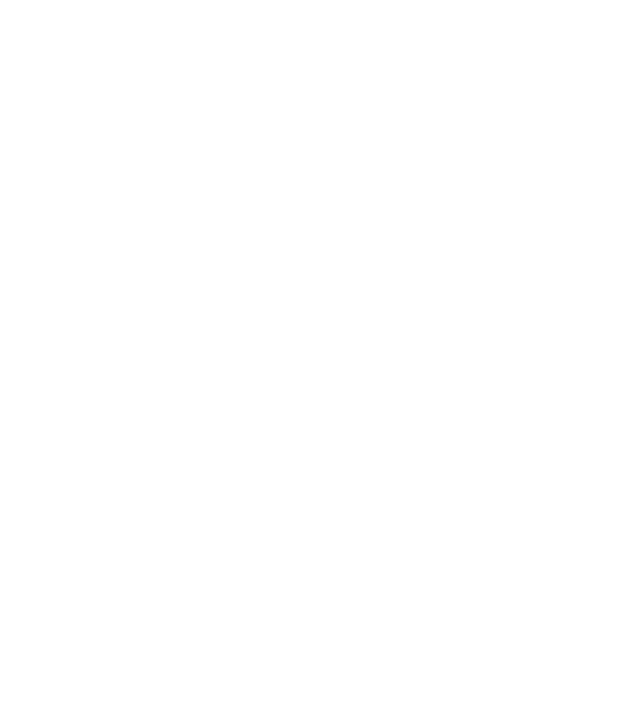
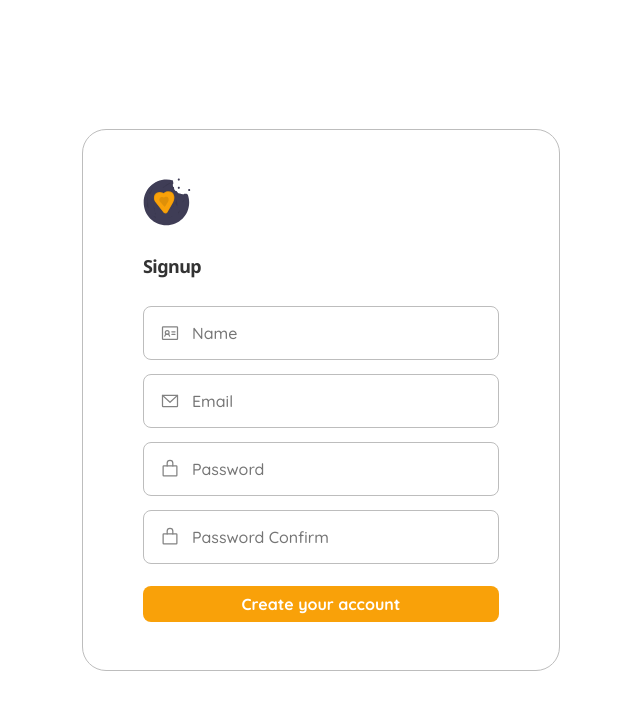
Before and after one commit to guispati/shoppingify, a React (Vite) app in the folder client/: page /signup in a window 1280 px wide. Before the commit this address had no page. Shown: the top 710 px of the page, without its empty margins (319-959 px from the left). Built offline with nearby package versions, Linux system fonts and the light colour scheme; no server answers.

Commit message:
signup page + auth + autorization

```diff
--- a/client/src/Router.tsx
+++ b/client/src/Router.tsx
@@ -1,12 +1,27 @@
 import { Routes, Route } from 'react-router-dom'
+import { ProtectedRoute } from './components/ProtectedRoute';
+import { AuthContextProvider } from './contexts/AuthContext';
+import { Home } from './pages/Home';
 import { Login } from './pages/Login';
+import { Signup } from './pages/Signup';
 
 export function Router() {
     return (
-        <Routes>
-            <Route path="/">
-                <Route path="/login" element={<Login />} />
-            </Route>
-        </Routes>
+		<AuthContextProvider>
+			<Routes>
+				<Route path="/login" element={<Login />} />
+				<Route path="/signup" element={<Signup />} />
+				<Route path="/">
+					<Route
+						path="/"
+						element={
+							<ProtectedRoute>
+								<Home />
+							</ProtectedRoute>
+						}
+					/>
+				</Route>
+			</Routes>
+		</AuthContextProvider>
     );
 }
--- /dev/null
+++ b/client/src/components/ProtectedRoute/index.tsx
@@ -0,0 +1,21 @@
+import { ReactNode } from 'react';
+import { Navigate } from 'react-router-dom';
+import { useAuth } from '../../hooks/useAuth';
+
+interface ProtectedRouteProps {
+	children: ReactNode;
+}
+
+export function ProtectedRoute({ children }: ProtectedRouteProps) {
+	const { user } = useAuth();
+
+	if (!user) {
+		return <Navigate to="/login" replace />;
+	}
+
+	return (
+		<>
+			{children}
+		</>
+	);
+};
--- /dev/null
+++ b/client/src/contexts/AuthContext.tsx
@@ -0,0 +1,83 @@
+import axios from "axios";
+import { createContext, ReactNode, useEffect, useState } from "react";
+
+interface User {
+	email: string;
+	name: string;
+	photo: string;
+	role: string;
+}
+
+interface Auth {
+    user: User | null;
+	login: (email: string, password: string) => Promise<void>;
+	signup: (name: string, email: string, password: string, passwordConfirm: string) => Promise<void>;
+	logout: () => void;
+}
+
+export const AuthContext = createContext({} as Auth);
+
+interface AuthContextProviderProps {
+	children: ReactNode;
+}
+
+export function AuthContextProvider({ children }: AuthContextProviderProps) {
+	const API_URL = `${import.meta.env.VITE_API_URL}/users/`;
+
+	const [user, setUser] = useState<User | null>(() => {
+		const user = localStorage.getItem("user");
+		if (user) {
+			return JSON.parse(user);
+		}
+		return null;
+	});
+
+	const login = async (email: string, password: string) => {
+		const token = await axios.post(API_URL + "login", {
+			email,
+			password
+		})
+		.then(response => {
+			if (response.data.token) {
+				localStorage.setItem("user", JSON.stringify(response.data.data.user));
+			}
+
+			return response.data;
+		});
+
+		setUser(token);
+	};
+
+	const signup = async (name: string, email: string, password: string, passwordConfirm: string) => {
+		const token = await axios.post(API_URL + "signup", {
+			name,
+			email,
+			password,
+			passwordConfirm
+		})
+		.then(response => {
+			if (response.data.token) {
+				localStorage.setItem("user", JSON.stringify(response.data.data.user));
+			}
+
+			return response.data;
+		});
+
+		setUser(token);
+	};
+
+	const logout = () => {
+		localStorage.removeItem("user");
+		setUser(null);
+	};
+
+	useEffect(() => {
+
+	}, []);
+
+	return (
+		<AuthContext.Provider value={{ user, login, signup, logout }}>
+			{children}
+		</AuthContext.Provider>
+	);
+}
--- /dev/null
+++ b/client/src/hooks/useAuth.ts
@@ -0,0 +1,6 @@
+import { useContext } from "react";
+import { AuthContext } from '../contexts/AuthContext';
+
+export const useAuth = () => {
+  	return useContext(AuthContext);
+};
--- /dev/null
+++ b/client/src/pages/Home/index.tsx
@@ -0,0 +1,9 @@
+import { HomeContainer } from "./styles";
+
+export function Home() {
+	return (
+		<HomeContainer>
+			<h1>Home</h1>
+		</HomeContainer>
+	);
+}
--- /dev/null
+++ b/client/src/pages/Home/styles.ts
@@ -0,0 +1,4 @@
+import styled from "styled-components";
+
+export const HomeContainer = styled.main`
+`;
--- a/client/src/pages/Login/index.tsx
+++ b/client/src/pages/Login/index.tsx
@@ -2,14 +2,15 @@ import { zodResolver } from '@hookform/resolvers/zod';
 import { FormProvider, useForm } from 'react-hook-form';
 import * as zod from 'zod';
 import { EnvelopeSimple, LockSimple } from 'phosphor-react';
+import { useNavigate } from 'react-router-dom';
 
+import logo from '../../assets/logo.svg';
 import { LoginBox, LoginContainer } from "./styles";
-import logo from '../../assets/logo.svg';
 import { LoginInput } from '../../components/LoginInput';
 import { LoginButton } from '../../components/LoginButton';
 import { SocialLogin } from './components/SocialLogin';
 import AuthService from "../../services/auth-service";
-import { useNavigate } from 'react-router-dom';
+import { useAuth } from '../../hooks/useAuth';
 
 const loginFormValidationSchema = zod.object({
 	email: zod.string().email(),
@@ -19,6 +20,8 @@ const loginFormValidationSchema = zod.object({
 export type LoginFormData = zod.infer<typeof loginFormValidationSchema>;
 
 export function Login() {
+	const { login } = useAuth();
+
 	const loginForm = useForm<LoginFormData>({
         resolver: zodResolver(loginFormValidationSchema),
         defaultValues: {
@@ -32,8 +35,8 @@ export function Login() {
 	const navigate = useNavigate();
 
 	async function handleLogin(data: LoginFormData) {
-		await AuthService.login(data.email, data.password).then(() => {
-			navigate('/', {state: data});
+		await login(data.email, data.password).then(() => {
+			navigate('/');
 		});
 	}
 
--- /dev/null
+++ b/client/src/pages/Profile/styles.ts
@@ -0,0 +1,4 @@
+import styled from "styled-components";
+
+export const ProfileContainer = styled.main`
+`;
--- a/client/src/pages/Signup/index.tsx
+++ b/client/src/pages/Signup/index.tsx
@@ -1,9 +1,71 @@
-import { SignupContainer } from "./styles";
+import { zodResolver } from '@hookform/resolvers/zod';
+import { FormProvider, useForm } from 'react-hook-form';
+import * as zod from 'zod';
+import { EnvelopeSimple, IdentificationCard, LockSimple } from 'phosphor-react';
+import { useNavigate } from 'react-router-dom';
+
+import logo from '../../assets/logo.svg';
+import { SignupBox, SignupContainer } from "./styles";
+import authService from '../../services/auth-service';
+import { LoginInput } from '../../components/LoginInput';
+import { LoginButton } from '../../components/LoginButton';
+import { useAuth } from '../../hooks/useAuth';
+
+const signupFormValidationSchema = zod.object({
+	name: zod.string(),
+	email: zod.string().email(),
+	password: zod.string().min(8),
+	passwordConfirm: zod.string().min(8),
+}).superRefine(({ passwordConfirm, password }, ctx) => {
+	if (passwordConfirm !== password) {
+		ctx.addIssue({
+			code: "custom",
+			message: "The passwords did not match"
+		});
+	}
+});
+
+export type SignupFormData = zod.infer<typeof signupFormValidationSchema>;
 
 export function Signup() {
+	const { signup } = useAuth();
+	const signupForm = useForm<SignupFormData>({
+        resolver: zodResolver(signupFormValidationSchema),
+        defaultValues: {
+			name: '',
+            email: '',
+			password: '',
+			passwordConfirm: '',
+        }
+    });
+
+	const { handleSubmit } = signupForm;
+
+	const navigate = useNavigate();
+
+	async function handleSignup(data: SignupFormData) {
+		await signup(data.name, data.email, data.password, data.passwordConfirm).then(() => {
+			navigate('/');
+		});
+	}
+
 	return (
 		<SignupContainer>
-			<h1>Signup</h1>
+			<SignupBox>
+				<img src={logo} alt="" />
+				<h1>Signup</h1>
+
+				<FormProvider {...signupForm}>
+					<form onSubmit={handleSubmit(handleSignup)}>
+						<LoginInput id="name" inputName='name' prefix={<IdentificationCard size={20} />} type="text" placeholder="Name" />
+						<LoginInput id="email" inputName='email' prefix={<EnvelopeSimple size={20} />} type="email" placeholder="Email" />
+						<LoginInput id="password" inputName='password' prefix={<LockSimple size={20} />} type="password" placeholder="Password" />
+						<LoginInput id="passwordConfirm" inputName='passwordConfirm' prefix={<LockSimple size={20} />} type="password" placeholder="Password Confirm" />
+
+						<LoginButton type="submit">Create your account</LoginButton>
+					</form>
+				</FormProvider>
+			</SignupBox>
 		</SignupContainer>
 	);
 }
--- a/client/src/pages/Signup/styles.ts
+++ b/client/src/pages/Signup/styles.ts
@@ -1,5 +1,52 @@
 import styled from "styled-components";
 
 export const SignupContainer = styled.main`
+	font-family: 'Noto Sans', sans-serif;
+	font-weight: 400;
+	letter-spacing: -0.035em;
 
+	width: min-content;
+	height: 100vh;
+	margin: 0 auto;
+
+	display: flex;
+	justify-content: center;
+	flex-direction: column;
 `;
+
+export const SignupBox = styled.div`
+	padding: 3rem 3.75rem;
+	border: 1px solid ${props => props.theme["base-placeholder"]};
+	border-radius: 24px;
+	display: flex;
+	flex-direction: column;
+	gap: 1.75rem;
+
+	> img {
+		height: 3rem;
+		width: 3rem;
+		letter-spacing: -0.035em;
+		font-weight: 600;
+	}
+
+	> h1 {
+		font-size: 1.125rem;
+		color: ${props => props.theme['login-title']};
+	}
+
+	form {
+		min-width: 356px;
+		display: flex;
+		flex-direction: column;
+		gap: 0.875rem;
+
+		> button {
+			margin-top: 0.5rem;
+		}
+	}
+
+	p {
+		text-align: center;
+		font-size: 0.875rem;
+	}
+`;
--- a/client/src/services/auth-service.ts
+++ b/client/src/services/auth-service.ts
@@ -1,13 +1,28 @@
 import axios from "axios";
 
-const API_URL = "http://localhost:3000/api/v1/users/";
+const API_URL = `${import.meta.env.VITE_API_URL}/users/`;
 
 class AuthService {
 	async login(email: string, password: string) {
-		return axios
-		.post(API_URL + "login", {
+		return axios.post(API_URL + "login", {
 			email,
 			password
+		})
+		.then(response => {
+			if (response.data.token) {
+				localStorage.setItem("user", JSON.stringify(response.data.data.user));
+			}
+
+			return response.data;
+		});
+	}
+
+	async signup(name: string, email: string, password: string, passwordConfirm: string) {
+		return axios.post(API_URL + "signup", {
+			name,
+			email,
+			password,
+			passwordConfirm
 		})
 		.then(response => {
 			if (response.data.token) {
```
Also changed, not shown: client/src/pages/Profile/index.tsx (added, +9 -0 lines), 1 other file (tests, documents, lock files or other folders).
